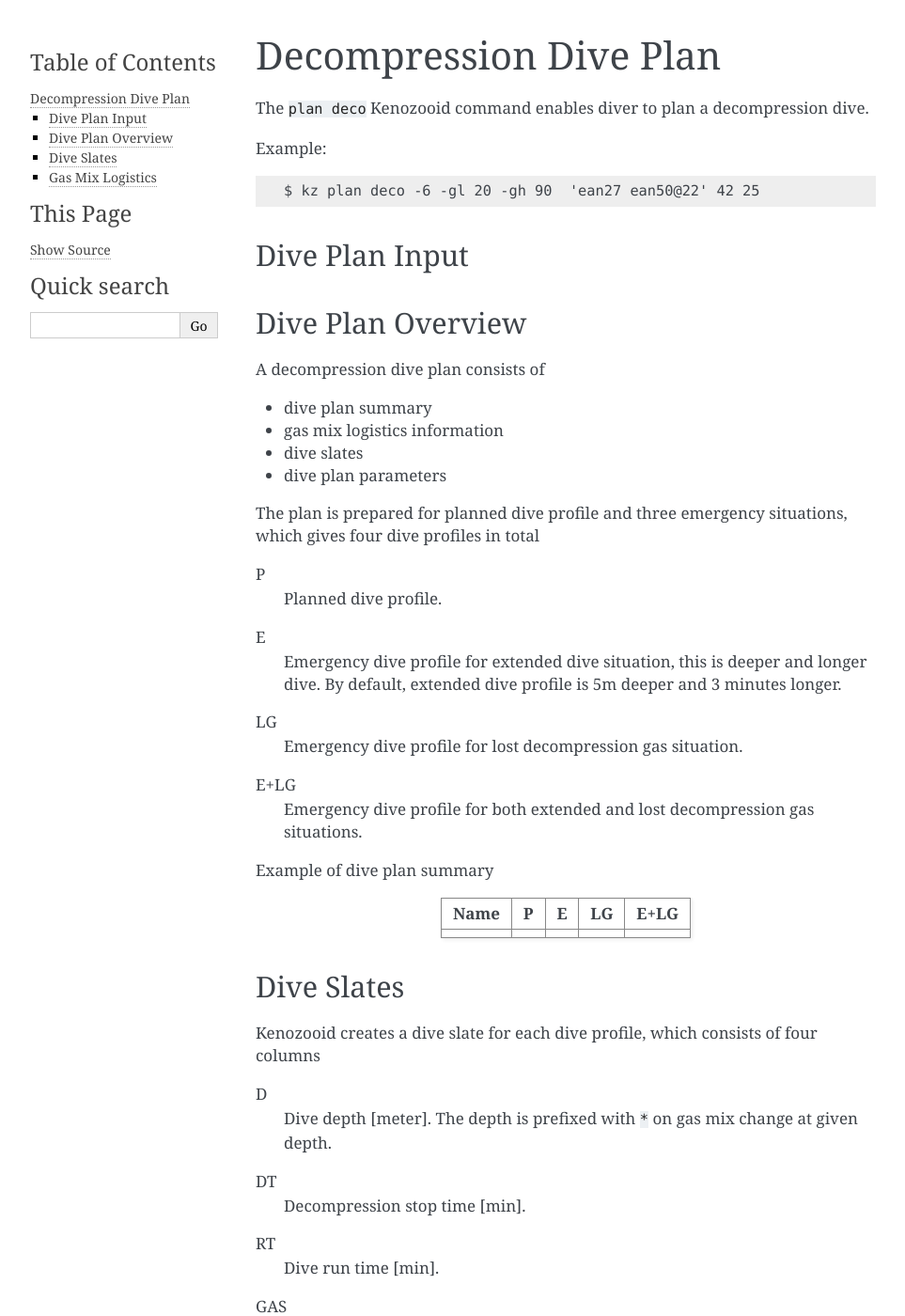
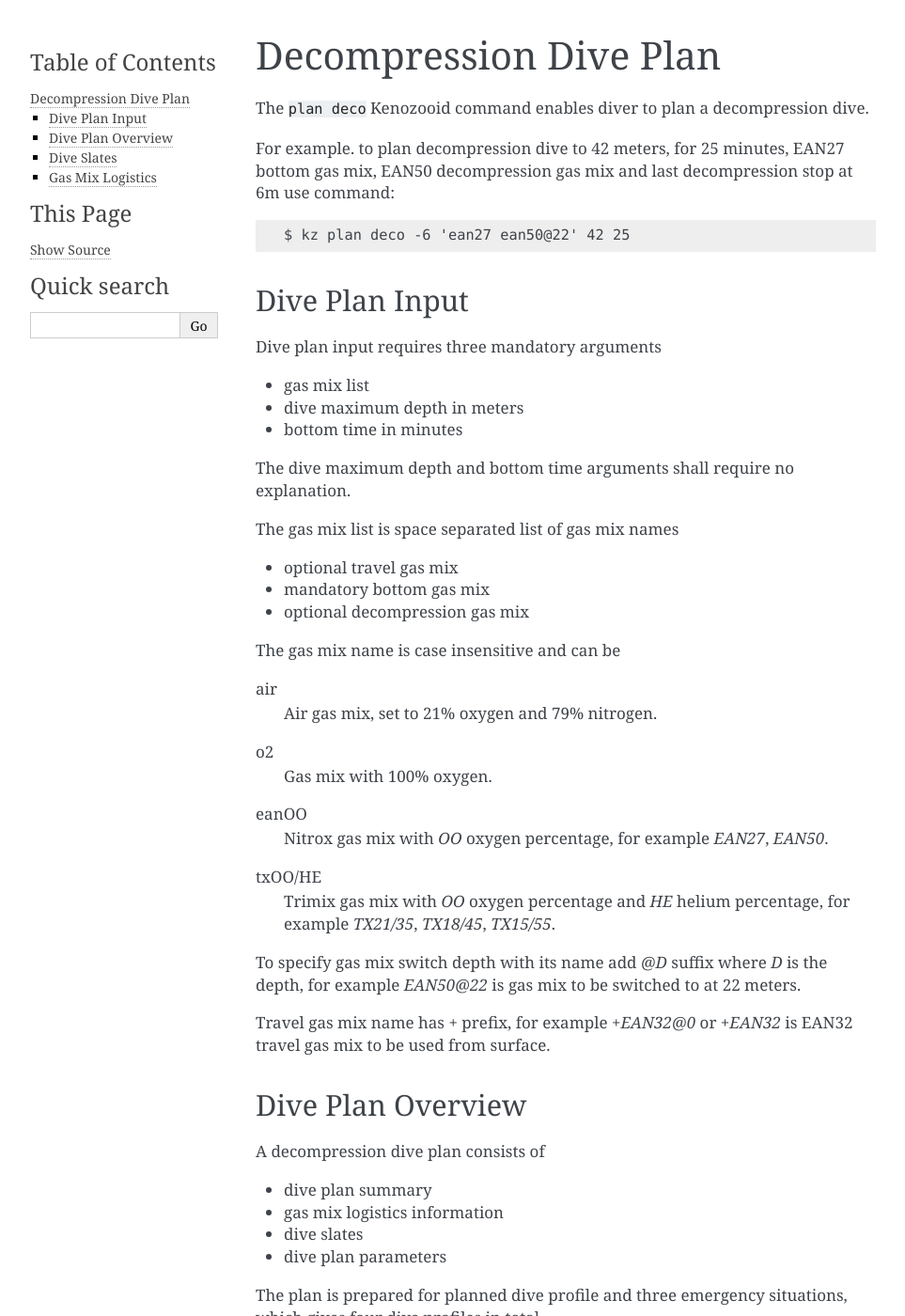
Before and after one commit to gitGNU/gnu_kenozooid, a Sphinx documentation site: the page built from doc/user/deco.rst, in a window 1280 px wide and 1400 px high. Shown: the whole window at 94% size, without its empty margins (148-1111 px from the left). Built offline with Sphinx 7.4.7, drawn with Linux system fonts in a browser that asks for light colours.

Commit message:
- added description of decompression plan input arguments to the   decompression plan decumentation

```diff
--- a/doc/user/deco.rst
+++ b/doc/user/deco.rst
@@ -3,12 +3,47 @@ Decompression Dive Plan
 The ``plan deco`` Kenozooid command enables diver to plan a decompression
 dive.
 
-Example::
+For example. to plan decompression dive to 42 meters, for 25 minutes, EAN27
+bottom gas mix, EAN50 decompression gas mix and last decompression stop at
+6m use command::
 
-    $ kz plan deco -6 -gl 20 -gh 90  'ean27 ean50@22' 42 25
+    $ kz plan deco -6 'ean27 ean50@22' 42 25
 
 Dive Plan Input
 ---------------
+Dive plan input requires three mandatory arguments
+
+- gas mix list
+- dive maximum depth in meters
+- bottom time in minutes
+
+The dive maximum depth and bottom time arguments shall require no
+explanation.
+
+The gas mix list is space separated list of gas mix names
+
+- optional travel gas mix
+- mandatory bottom gas mix
+- optional decompression gas mix
+
+The gas mix name is case insensitive and can be
+
+air
+    Air gas mix, set to 21% oxygen and 79% nitrogen.
+o2
+    Gas mix with 100% oxygen.
+eanOO
+    Nitrox gas mix with `OO` oxygen percentage, for example `EAN27`, `EAN50`.
+txOO/HE
+    Trimix gas mix  with `OO` oxygen percentage and `HE` helium percentage,
+    for example `TX21/35`, `TX18/45`, `TX15/55`.
+
+To specify gas mix switch depth with its name add `@D` suffix where `D` is
+the depth, for example `EAN50@22` is gas mix to be switched to at 22
+meters.
+
+Travel gas mix name has `+` prefix, for example `+EAN32@0` or `+EAN32` is
+EAN32 travel gas mix to be used from surface.
 
 Dive Plan Overview
 ------------------
```
